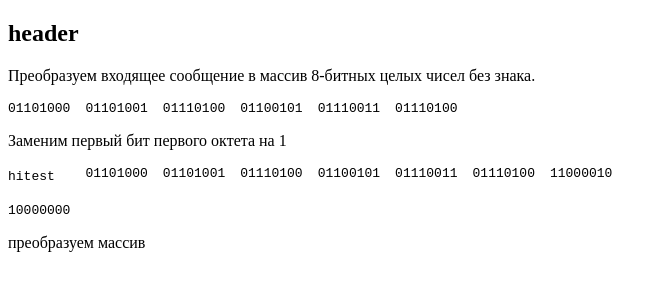
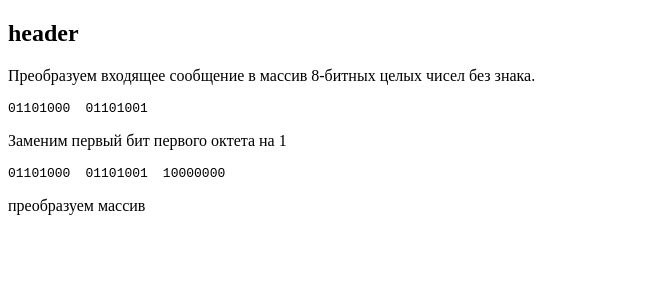
Before and after one commit to vitaliyeb/Cryptographic-hash-function, a React (Create React App) app: page /sha-2 in a window 1280 px wide. Shown: the top 300 px of the page, without its empty margins (0-667 px from the left). Built offline with nearby package versions, Linux system fonts and the light colour scheme.

Commit message:
перенёс логику на генератор

```diff
--- a/src/components/OutputCode/index.jsx
+++ b/src/components/OutputCode/index.jsx
@@ -2,7 +2,6 @@ import style from './style.module.css'
 
 
 export default function({ children }) {
-    console.log(style);
     return (
         <pre className={style.codeView}>{ children }</pre>
         )
--- a/src/pages/sha_two/index.jsx
+++ b/src/pages/sha_two/index.jsx
@@ -2,20 +2,25 @@ import {toUint8Array, addLeadingZero} from './../../helpers'
 import OutputCode from '../../components/OutputCode';
 
 export default function() {
-    const msg = 'hitest';
-    const uint8Array = toUint8Array(msg);
+    const msg = 'hi';
+    const generate = (function* (msg) {
+        let firstBuffer = toUint8Array(msg);
+        yield firstBuffer;
+        let buffer = new Uint8Array([...firstBuffer, 128]);
+        yield buffer;
+    })(msg);
 
-    console.log(uint8Array);
+    console.log();
 
     return (<div>
         <p>Преобразуем входящее сообщение в массив 8-битных целых чисел без знака.</p>
         <OutputCode>
-           {Array.from(toUint8Array(msg)).map(int => <span>{ addLeadingZero(int.toString(2)) }</span>)}
+            {Array.from(generate.next().value).map((i, k) => <span key={k}>{ addLeadingZero(i.toString(2)) }</span>)}
         </OutputCode>
         <p>Заменим первый бит первого октета на 1 </p>
         <OutputCode>
-            {msg + String.fromCharCode(0x80)}
-           {Array.from(toUint8Array(msg + String.fromCharCode(0x80))).map(int => <span>{ addLeadingZero(int.toString(2)) }</span>)}
+            {/* { console.log(generate.next().value) } */}
+            {Array.from(generate.next().value).map(int => <span>{ addLeadingZero(int.toString(2)) }</span>)}
         </OutputCode>
 
         <p>преобразуем массив</p>
```
